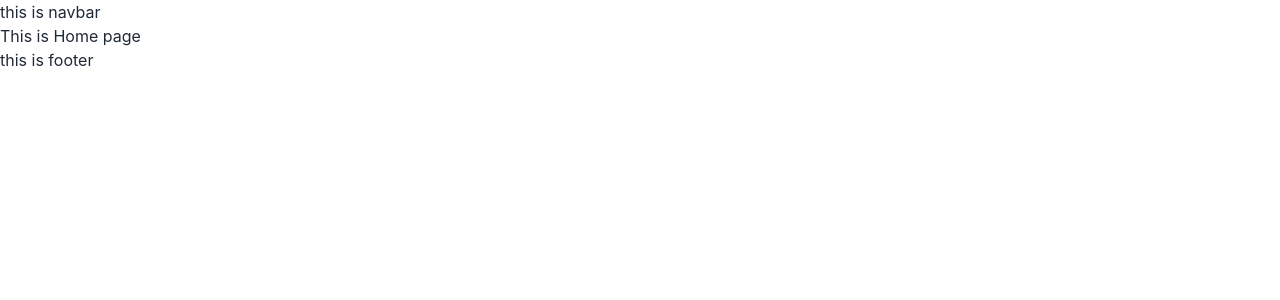
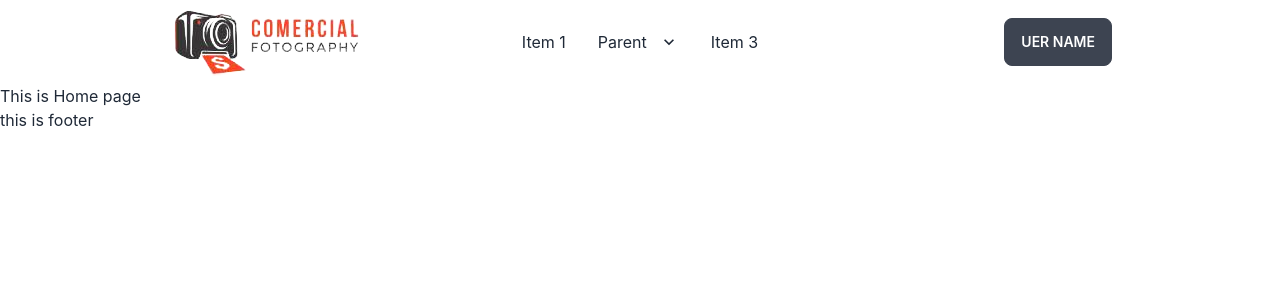
Before and after one commit to abirpuc/photgraphy-review-client, a React (Create React App) app: page / in a window 1280 px wide. Shown: the top 300 px of the page. Built offline with nearby package versions, Linux system fonts and the light colour scheme.

Commit message:
environment vriable setup and a simple navbar layout setup

```diff
--- a/src/Firebase/Firebase.config.js
+++ b/src/Firebase/Firebase.config.js
@@ -7,13 +7,13 @@
 // Your web app's Firebase configuration
 // For Firebase JS SDK v7.20.0 and later, measurementId is optional
 const firebaseConfig = {
-  apiKey: "AIzaSyCnK2B8fRW5cVBPM9WlUQ09htqw-nkV60Y",
-  authDomain: "photography-review-fdda3.firebaseapp.com",
-  projectId: "photography-review-fdda3",
-  storageBucket: "photography-review-fdda3.appspot.com",
-  messagingSenderId: "473969305687",
-  appId: "1:473969305687:web:b0cad8cf14814bc010db12",
-  measurementId: "G-7BPSC8J8HG"
+  apiKey: process.env.REACT_APP_apiKey,
+  authDomain:process.env.REACT_APP_authDomain,
+  projectId: process.env.REACT_APP_projectId,
+  storageBucket: process.env.REACT_APP_storageBucket,
+  messagingSenderId: process.env.REACT_APP_messagingSenderId,
+  appId: process.env.REACT_APP_appId,
+  measurementId: process.env.REACT_APP_measurementId,
 };
 
 // Initialize Firebase
--- a/src/pages/shared/Header/Header.js
+++ b/src/pages/shared/Header/Header.js
@@ -1,9 +1,50 @@
 import React from 'react';
+import logo from '../../../assets/logo.png';
 
 const Navbar = () => {
     return (
-        <div>
-            this is navbar
+        <div className="navbar bg-base-100 w-3/4 mx-auto">
+            <div className="navbar-start">
+                <div className="dropdown">
+                    <label tabIndex={0} className="btn btn-ghost lg:hidden">
+                        <svg xmlns="http://www.w3.org/2000/svg" className="h-5 w-5" fill="none" viewBox="0 0 24 24" stroke="currentColor"><path strokeLinecap="round" strokeLinejoin="round" strokeWidth="2" d="M4 6h16M4 12h8m-8 6h16" /></svg>
+                    </label>
+                    <ul tabIndex={0} className="menu menu-compact dropdown-content mt-3 p-2 shadow bg-base-100 rounded-box w-52">
+                        <li><a>Item 1</a></li>
+                        <li tabIndex={0}>
+                            <a className="justify-between">
+                                Parent
+                                <svg className="fill-current" xmlns="http://www.w3.org/2000/svg" width="24" height="24" viewBox="0 0 24 24"><path d="M8.59,16.58L13.17,12L8.59,7.41L10,6L16,12L10,18L8.59,16.58Z" /></svg>
+                            </a>
+                            <ul className="p-2">
+                                <li><a>Submenu 1</a></li>
+                                <li><a>Submenu 2</a></li>
+                            </ul>
+                        </li>
+                        <li><a>Item 3</a></li>
+                    </ul>
+                </div>
+                <a className=""><img src={logo} alt="" /></a>
+            </div>
+            <div className="navbar-center hidden lg:flex mx-30">
+                <ul className="menu menu-horizontal p-0">
+                    <li><a>Item 1</a></li>
+                    <li tabIndex={0}>
+                        <a>
+                            Parent
+                            <svg className="fill-current" xmlns="http://www.w3.org/2000/svg" width="20" height="20" viewBox="0 0 24 24"><path d="M7.41,8.58L12,13.17L16.59,8.58L18,10L12,16L6,10L7.41,8.58Z" /></svg>
+                        </a>
+                        <ul className="p-2">
+                            <li><a>Submenu 1</a></li>
+                            <li><a>Submenu 2</a></li>
+                        </ul>
+                    </li>
+                    <li><a>Item 3</a></li>
+                </ul>
+            </div>
+            <div className="navbar-end">
+                <a className="btn">Uer name</a>
+            </div>
         </div>
     );
 };
```
Also changed, not shown: src/assets/logo.png (added).
